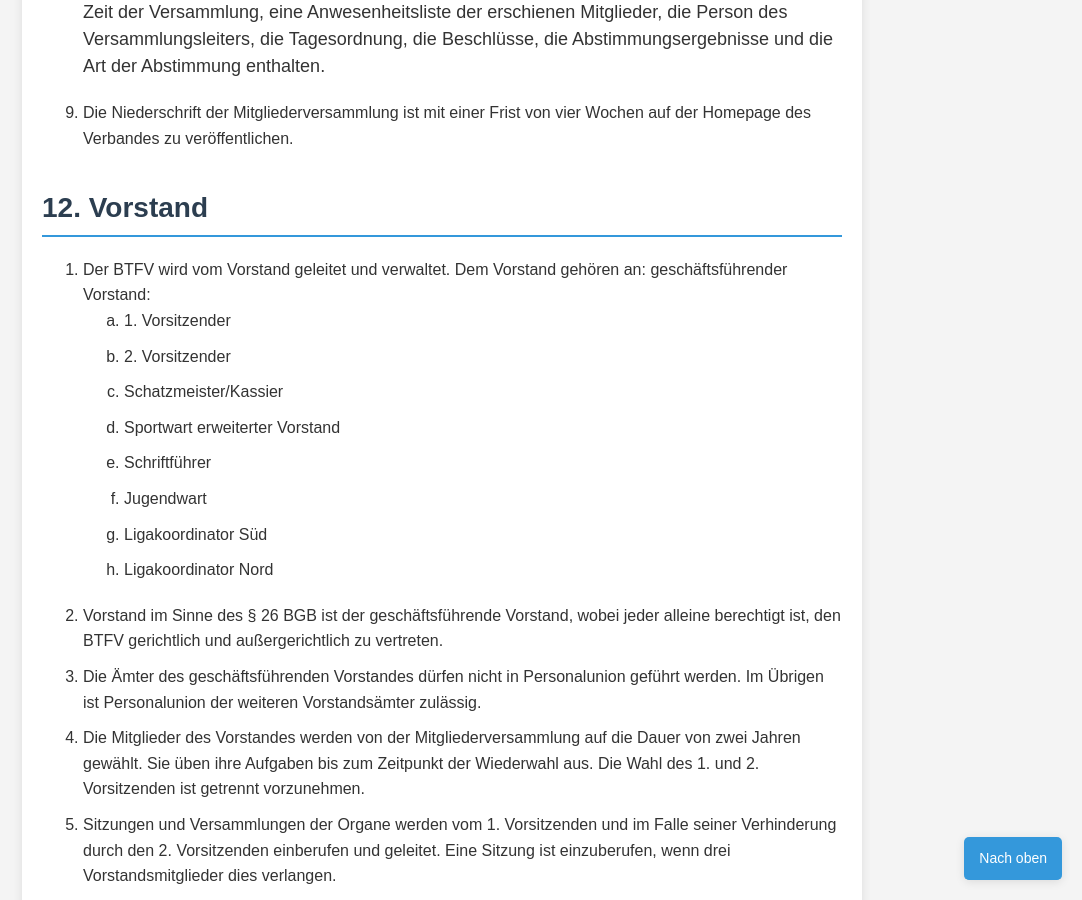
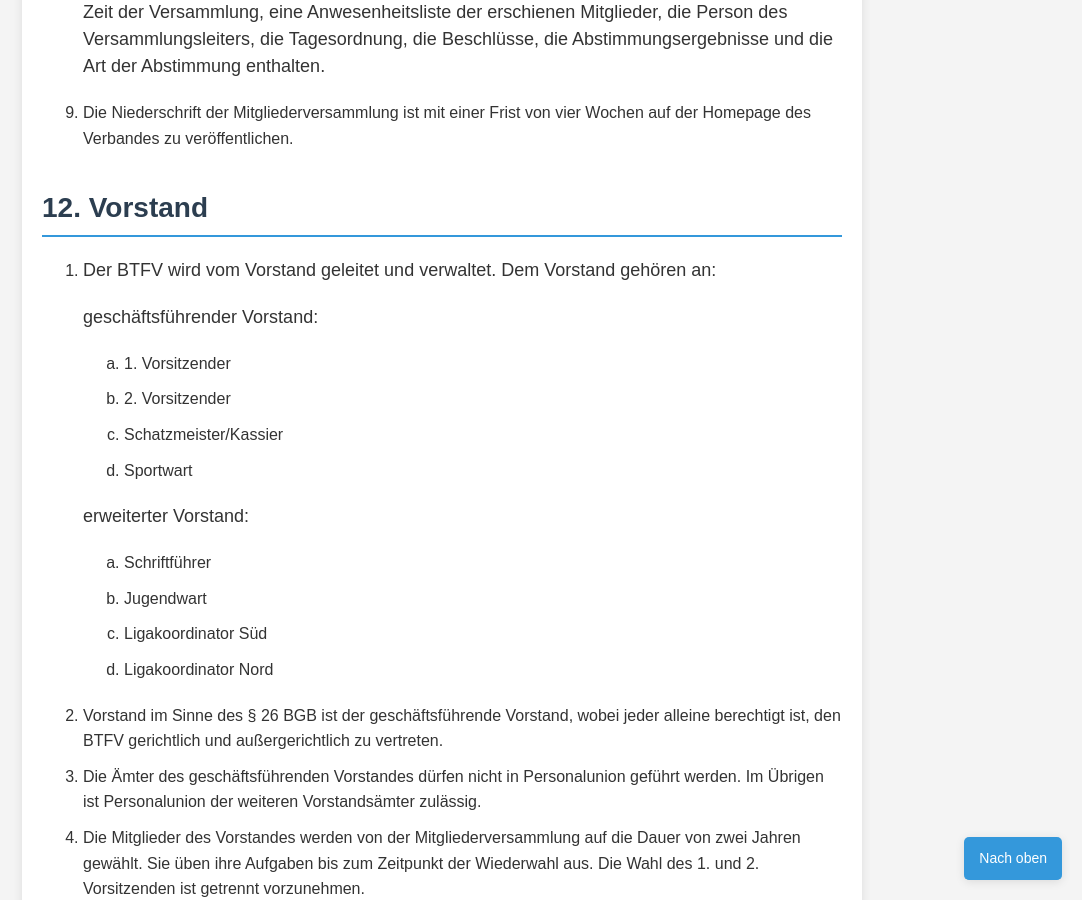
Before and after one commit to TFVSH/tfvsh-docs, a Jekyll site: the page built from docs/satzung.md, in a window 1280 px wide and 900 px high, scrolled down 6911 px. Shown: the whole window, without its empty margins (198-1280 px from the left). Built offline with Jekyll 4.4.1, drawn with Linux system fonts in a browser that asks for light colours; our own code applies the rules of GitHub Pages for plain Markdown files; some of the changed text lies outside the part shown.

Commit message:
Fix formatting and some typos

```diff
--- a/docs/satzung.md
+++ b/docs/satzung.md
@@ -158,12 +158,18 @@ Die Organe des BTFV sind:
 
 # Vorstand
 
-1. Der BTFV wird vom Vorstand geleitet und verwaltet. Dem Vorstand gehören an: geschäftsführender Vorstand:
+1. Der BTFV wird vom Vorstand geleitet und verwaltet. Dem Vorstand gehören an:
+
+    geschäftsführender Vorstand:
     <ol type="a">
         <li>1. Vorsitzender</li>
         <li>2. Vorsitzender</li>
         <li>Schatzmeister/Kassier</li>
-        <li>Sportwart erweiterter Vorstand</li>
+        <li>Sportwart </li>
+    </ol>
+
+    erweiterter Vorstand:
+    <ol type="a">
         <li>Schriftführer</li>
         <li>Jugendwart</li>
         <li>Ligakoordinator Süd</li>
@@ -175,8 +181,8 @@ Die Organe des BTFV sind:
 5. Sitzungen und Versammlungen der Organe werden vom 1. Vorsitzenden und im Falle seiner Verhinderung durch den 2. Vorsitzenden einberufen und geleitet. Eine Sitzung ist einzuberufen, wenn drei Vorstandsmitglieder dies verlangen.
 6. Das Vermögen wird vom Vorstand verwaltet. Dem Schatzmeister obliegt insbesondere die Überwachung der Einnahmen und Ausgaben. Einzelheiten regelt die Gebührenordnung in der jeweils geltenden Fassung. Für eine ordnungsgemäße Buchführung ist Sorge zu tragen. Die Buchführung ist mindestens einmal jährlich durch zwei gewählte Kassenprüfer zu prüfen. Alle Prüfungsberichte sind den Vorstandsmitgliedern innerhalb von zwei Wochen nach Beendigung der Prüfung schriftlich mitzuteilen.
 7. Die Mitglieder des Vorstandes sind berechtigt, an allen Sitzungen der Mitglieder teilzunehmen.
-8. Der Vorstand fasst seine Beschlüsse mit einfacher Stimmmehrheit, bei Stimmgleichheit entscheidet die Stimme des 1. Vorsitzenden. Enthält sich dieser, gilt der Antrag als abgelehnt.
-9. Bei Ausscheiden eines Vorstandsmitgliedes kann der Vorstand ein Mitglied berufen, welches die Aufgabe kommissarisch bis zur nächsten Mitgliederversammlung übernimmt.
+8.  Der Vorstand fasst seine Beschlüsse mit einfacher Stimmmehrheit, bei Stimmgleichheit entscheidet die Stimme des 1. Vorsitzenden. Enthält sich dieser, gilt der Antrag als abgelehnt.
+9.  Bei Ausscheiden eines Vorstandsmitgliedes kann der Vorstand ein Mitglied berufen, welches die Aufgabe kommissarisch bis zur nächsten Mitgliederversammlung übernimmt.
 10. Die Abberufung eines Vorstandsmitgliedes bedarf einer Mehrheit von 2/3 der abgegebenen Stimmen.
 11. Über sämtliche Sitzungen müssen vom Schriftführer oder von einem Protokollführer Niederschriften gefertigt werden, die vom Sitzungsleiter zu unterzeichnen sind. Die Vorstandsmitglieder erhalten spätestens bei der nächsten Sitzung eine Protokollabschrift.
 
```
Also changed, not shown: other parts of docs/satzung.md (+1 -1 lines), docs/spielordnung.md (+2 -2 lines).
